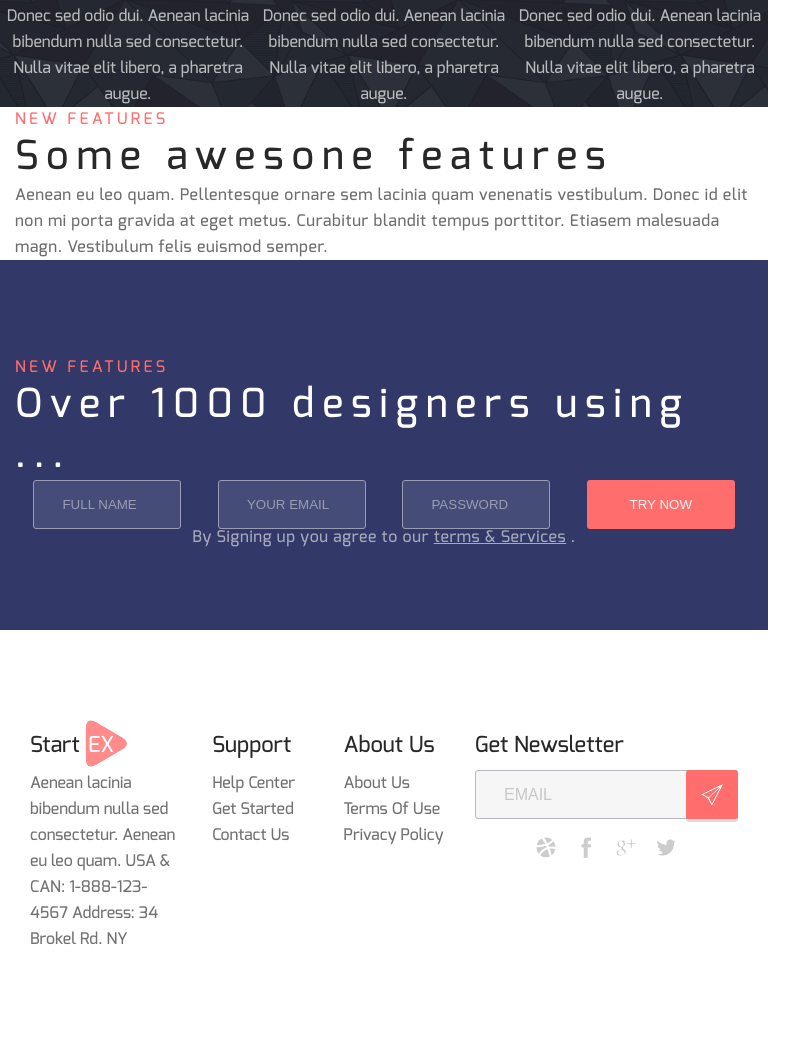
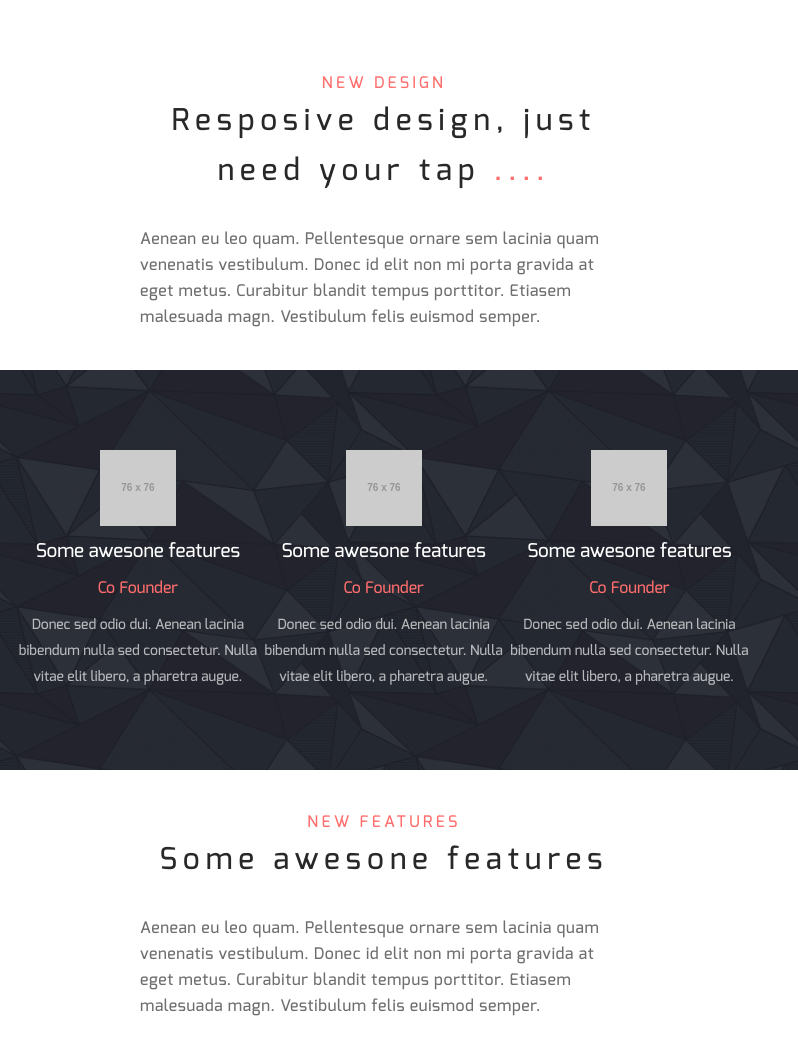
Before and after one commit to bychaka/corporate_landing, a plain HTML site: page index.html in a window 768 px wide. Shown: the part 1323-2360 px from the top of the page, 798 px wide, since content can reach past the window. Drawn offline with Linux system fonts and the light colour scheme; placeholder pictures from the web are drawn by us; files whose address does not match are found by name.

Commit message:
media for tablet (700-1024)

```diff
--- a/styles/css/main.css
+++ b/styles/css/main.css
@@ -470,7 +470,7 @@
 
 
 /* media for 320-600px */
-@media screen and (max-width: 600px) {
+@media screen and (max-width: 700px) {
 
     .main-option {
         /* font-size: 1.1em; */
@@ -507,11 +507,6 @@
         height: 40px;
         width: 40px;
         margin-bottom: 10px;
-    }
-
-    .header-content__play::after {
-        border: 10px solid transparent;
-        border-left: 10px solid #fff;
     }
 
     .note {
@@ -603,3 +598,108 @@
     }
 
 }
+
+/* media for 600-1024 */
+@media screen and (min-width: 701px) and (max-width: 1099px) {
+    .header {
+        margin-bottom: 50px;
+    }
+
+    .header-content__title {
+        font-size: 2em;
+        margin-bottom: 50px;
+    }
+
+    .header-content__play {
+        margin-bottom: 50px;
+    }
+
+    .section-content {
+        padding: 40px 140px;
+    }
+
+    .section-content__subtitle, .section-content__title {
+        text-align: center;
+    }
+
+    .section-content__title {
+        font-size: 30px;
+        margin-bottom: 1em;
+    }
+
+    .features .section-content {
+        padding: 40px 15px;
+    }
+
+    .content-group-item__title, .client-item__title {
+        font-size: 19px;
+        margin-bottom: 1em;
+    }
+
+    .content-group-item__text, .client-item__text {
+        font-size: 14px;
+    }
+
+    .client {
+        padding: 80px 15px;
+        justify-content: space-between;
+    }
+
+    .client-item {
+        width: 32%;
+    }
+
+
+
+    /* ################## */
+
+
+    .sign-up .section-content {
+        padding: 40px 15px;
+    }
+
+    .sign-up .section-content .section-content__title {
+        margin: 0;
+    }
+
+    .sign-up-form {
+        flex-direction: column;
+        padding: 0 140px;
+        box-sizing: border-box;
+    }
+
+    .sign-up-form__input {
+        width: 100%;
+        margin-bottom: 1.5em;
+    }
+
+    /* footer ################## */
+
+    .footer {
+        flex-basis: 4;
+        flex-wrap: wrap;
+        padding: 90px 140px;
+    }
+
+    .footer-block {
+        margin-bottom: 1.5em;
+        box-sizing: border-box;
+    }
+
+    .footer-block:last-child {
+        margin: 0;
+    }
+
+    .address {
+        min-width: 100%;
+    }
+
+    .support, .about {
+        text-align: center;
+    }
+
+    .form-newsletter {
+        min-width: 100%;
+        margin-bottom: 10px;
+    }
+}
```
